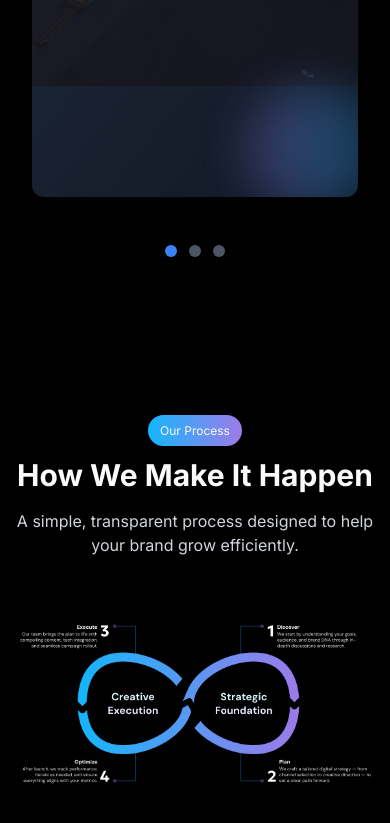
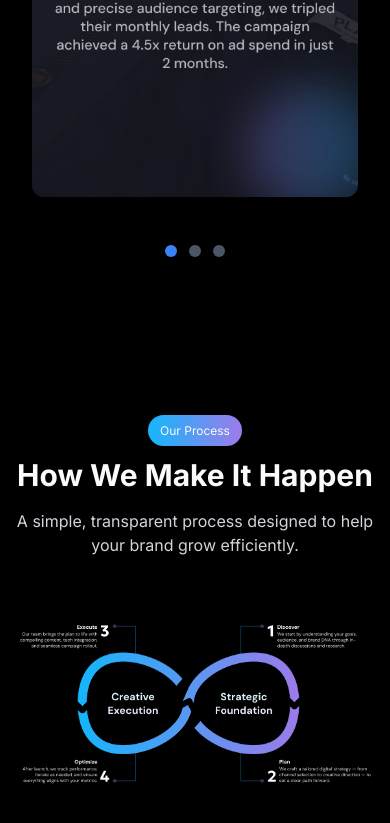
Before and after one commit to adharuqudni/monacle, a Next.js app: page / in a window 390 px wide. Shown: the part 2479-3302 px from the top of the page. Built offline with nearby package versions, Linux system fonts and the light colour scheme.

Commit message:
fix image in mobile

```diff
--- a/components/case-study-slider.tsx
+++ b/components/case-study-slider.tsx
@@ -109,11 +109,11 @@ export function CaseStudySlider() {
                 alt="Case Study"
                 width={600}
                 height={400}
-                className=" object-cover opacity-70 transition-all duration-300 hover:opacity-100"
+                className=" object-cover opacity-70 transition-all duration-300 hover:opacity-100   h-full "
               />
 
               {/* Decorative element */}
-              <div className="absolute -bottom-4 -right-4 w-32 h-32 bg-gradient-to-r from-neon-purple to-neon-blue rounded-full opacity-30 blur-xl"></div>
+              <div className="absolute -bottom-4 -right-4 w-32 h-32 bg-gradient-to-r from-neon-purple to-neon-blue rounded-full opacity-30 blur-xl z-10"></div>
             </div>
           </div>
         </div>
```
